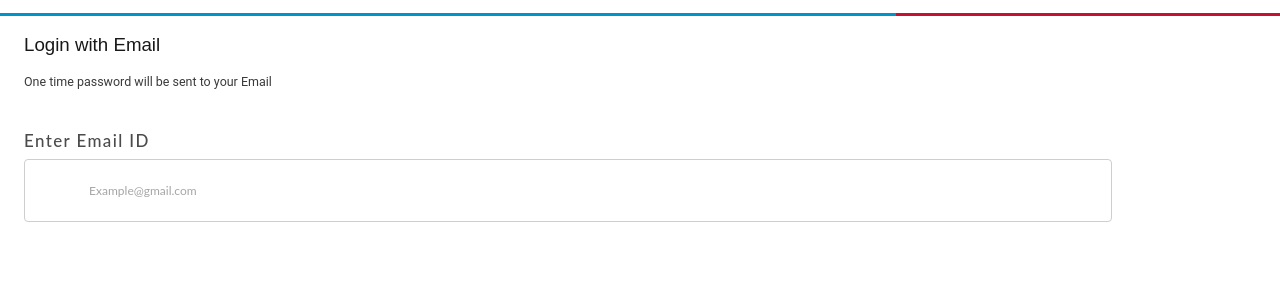
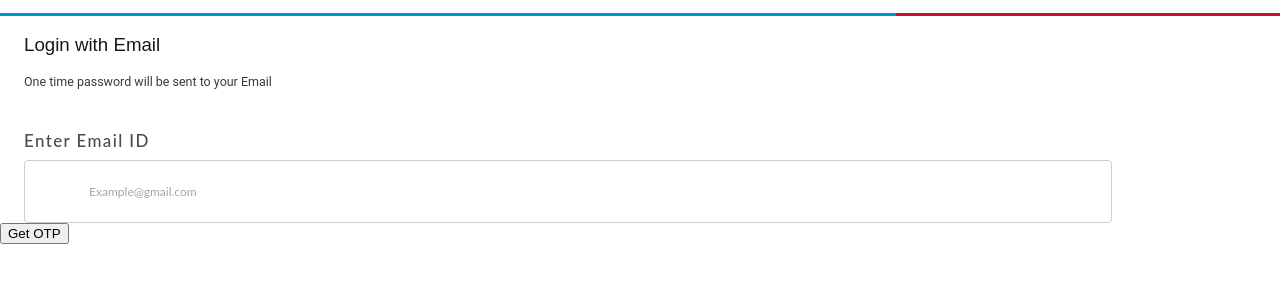
Before and after one commit to shivam-medisoft/SHL, a website: page www/mobilelogin.html in a window 1280 px wide. Shown: the part 63-346 px from the top of the page. Drawn offline with Linux system fonts and the light colour scheme.

Commit message:
Added css properties for login with email page

```diff
--- a/www/mobilelogin.html
+++ b/www/mobilelogin.html
@@ -52,7 +52,7 @@
            color: #4B4B4B;
            font-family: 'Lato', sans-serif;
            font-size: 1.06em;
-           margin-bottom: 1vh;
+           margin-bottom: 1.1vh;
            letter-spacing: 1.4px;
            font-weight: 500;
         }
@@ -65,6 +65,7 @@
     </style>
 </head>
 <body>
+    <div class="main-page-container">
          <div class="hdr-brnd">
        <header class="brandlogoshl">
            <img class="brandlogocntnr" alt="" src="images/shl_brand_logo.svg">
@@ -80,5 +81,9 @@
           </div>
         </div>
      </div>
+      <div>
+          <button class="btn-for-otp" id="btn-for-otp" onclick="">Get OTP</button>
+      </div>
+    </div>
 </body>
 </html>
```
